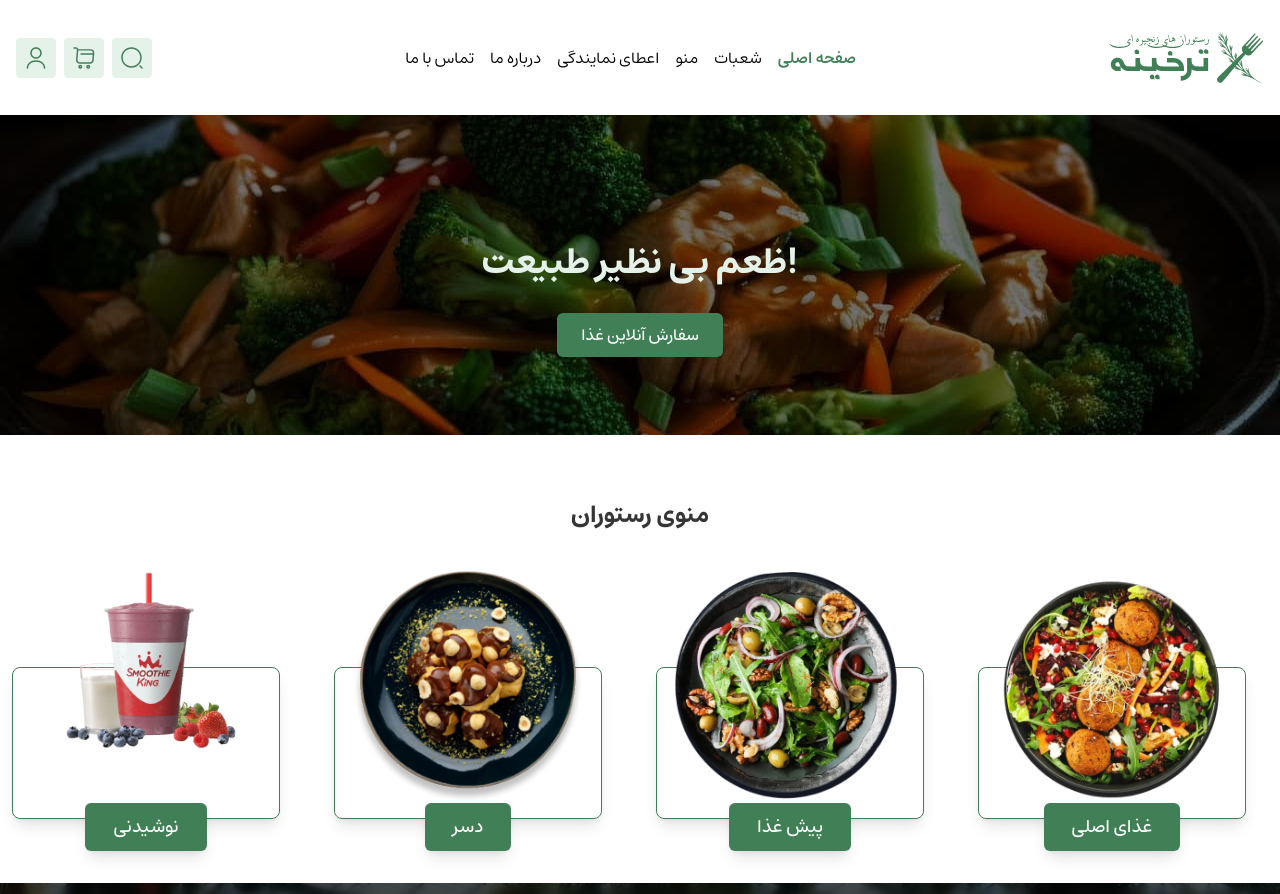
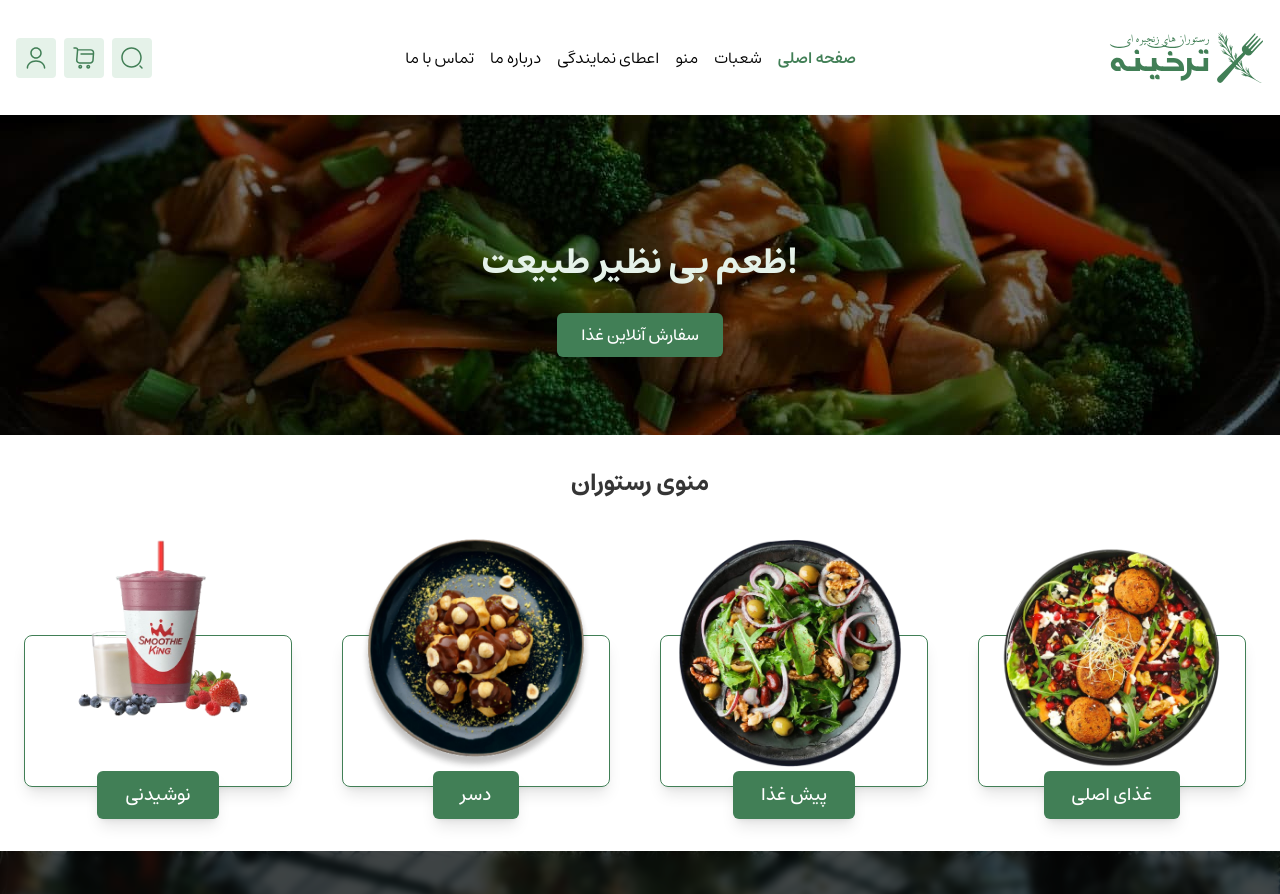
Before and after one commit to alizada-sharifi/tarkhineh, a React (Vite) app: page / in a window 1280 px wide. Shown: the top 894 px of the page. Built offline with nearby package versions, Linux system fonts and the light colour scheme.

Commit message:
update branch section

```diff
--- a/src/components/home/homePageMenu/Container.jsx
+++ b/src/components/home/homePageMenu/Container.jsx
@@ -27,11 +27,11 @@ function Container() {
   ];
 
   return (
-    <div className="container py-16">
+    <div className="container pb-8 md:pt-8 md:pb-16">
       <SearchInput />
 
       <Title text="  منوی رستوران" />
-      <div className="grid grid-cols-2 md:grid-cols-4 gap-10 mt-10">
+      <div className="grid grid-cols-2 sm:grid-cols-4 gap-x-6  gap-y-10 mt-10">
         {itemsData.map((item, index) => {
           return <Item {...item} key={index} />;
         })}
--- a/src/pages/Branches.jsx
+++ b/src/pages/Branches.jsx
@@ -8,13 +8,18 @@ import { offers } from "../data/branches/offers";
 import { popular } from "../data/branches/popularFood";
 import ROUTES from "../router/routePath";
 import { Testmonial } from "../components/branches/testmonial";
+import { SearchInput } from "../components/form";
 
 function Branches() {
   const navigate = useNavigate();
   return (
     <>
       <Banner />
-      <Container data={offers} id={"offers"} title={"غذاهای محبوب"}  />
+      <div className="container">
+        <SearchInput />
+      </div>
+
+      <Container data={offers} id={"offers"} title={"غذاهای محبوب"} />
       <Container
         data={popular}
         id={"popular"}
```
